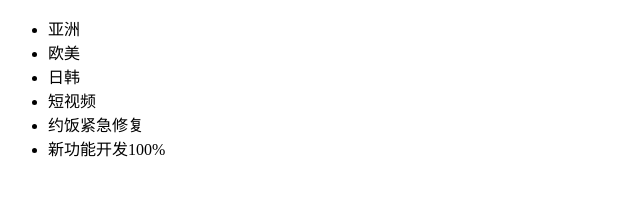
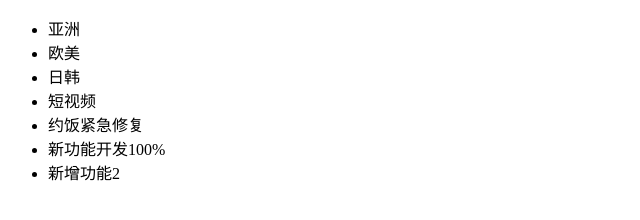
Before and after one commit to Zhangwencheng56/dbHot, a plain HTML site: page index.html in a window 1280 px wide. Shown: the whole page, without its empty margins (0-640 px from the left). Drawn offline with Linux system fonts and the light colour scheme.

Commit message:
有增加一个新功能

```diff
--- a/index.html
+++ b/index.html
@@ -14,6 +14,7 @@
       <li>短视频</li>
       <li>约饭紧急修复</li>
       <li>新功能开发100%</li>
+      <li>新增功能2</li>
     </ul>
   </body>
 </html>
```
Also changed, not shown: 1 other file.
